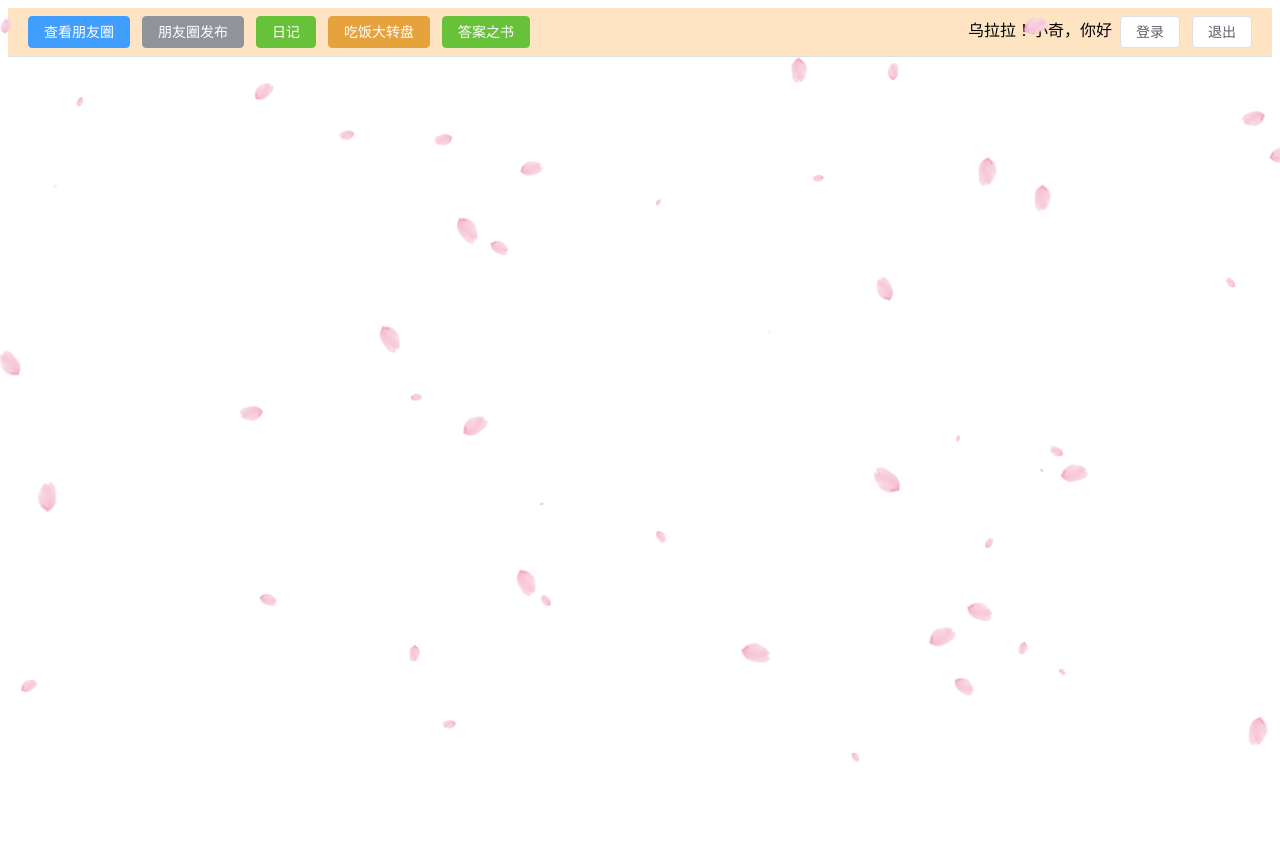
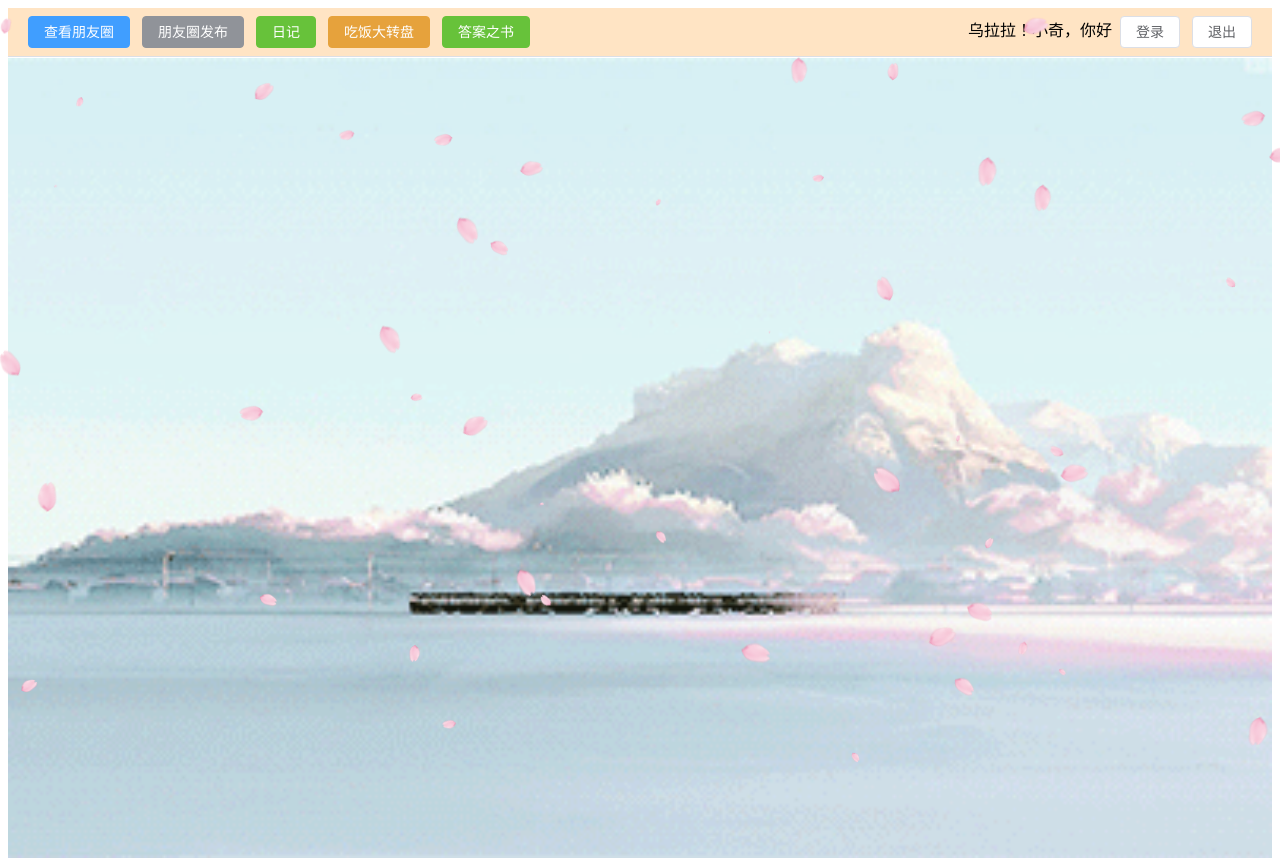
Before and after one commit to fuweiaa/ourhome, a Vue app: page / in a window 1280 px wide. Before the commit the page ends 800 px from the top, so only its background shows below. Built offline with nearby package versions, Linux system fonts and the light colour scheme.

Commit message:
玥玥的页面

```diff
--- a/index.html
+++ b/index.html
@@ -26,6 +26,5 @@
     </div>
     <script type="module" src="/src/main.ts"></script>
     <script src="/src/sakura.js"></script>
-
   </body>
 </html>
--- /dev/null
+++ b/src/components/background.vue
@@ -0,0 +1,22 @@
+<template>
+    <div class="home-page">
+        <img src="/assets/image/dong.gif" alt="Animation" class="animation">
+    </div>
+</template>
+
+<style scoped>
+.home-page {
+    position: relative;
+    width: 100%;
+    height: 100vh;
+}
+
+.animation {
+    position: absolute;
+    top: 0;
+    left: 0;
+    width: 100%;
+    height: 100%;
+    object-fit: cover;
+}
+</style>
--- a/src/router/index.ts
+++ b/src/router/index.ts
@@ -11,6 +11,13 @@
 import { createRouter, createWebHistory } from "vue-router";
 
 const routes = [
+  {
+    path: "/",
+    component: () => import("@/components/background.vue"),
+    meta: {
+      keepAlive: false,
+    },
+  },
   {
     path: "/login",
     component: () => import("@/views/login/login.vue"),
--- a/src/views/daynote/index.vue
+++ b/src/views/daynote/index.vue
@@ -41,6 +41,7 @@ import Guanggao from "../daynote/guanggao.vue"
     margin-left: 0%;
     margin-top: 0%;
     width: 100%;
+    background-image: none;
 }
 
 .container {
```
Also changed, not shown: public/assets/image/dong.gif (added).
